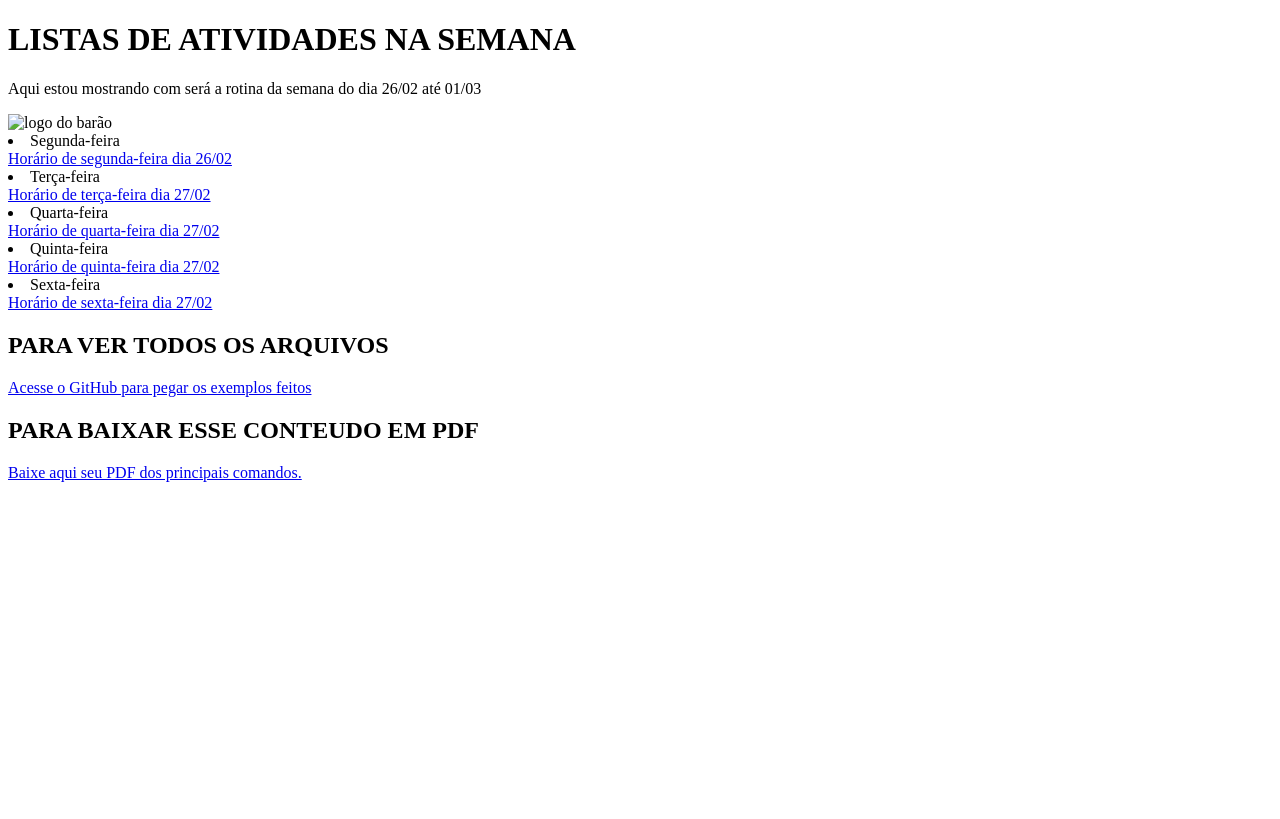
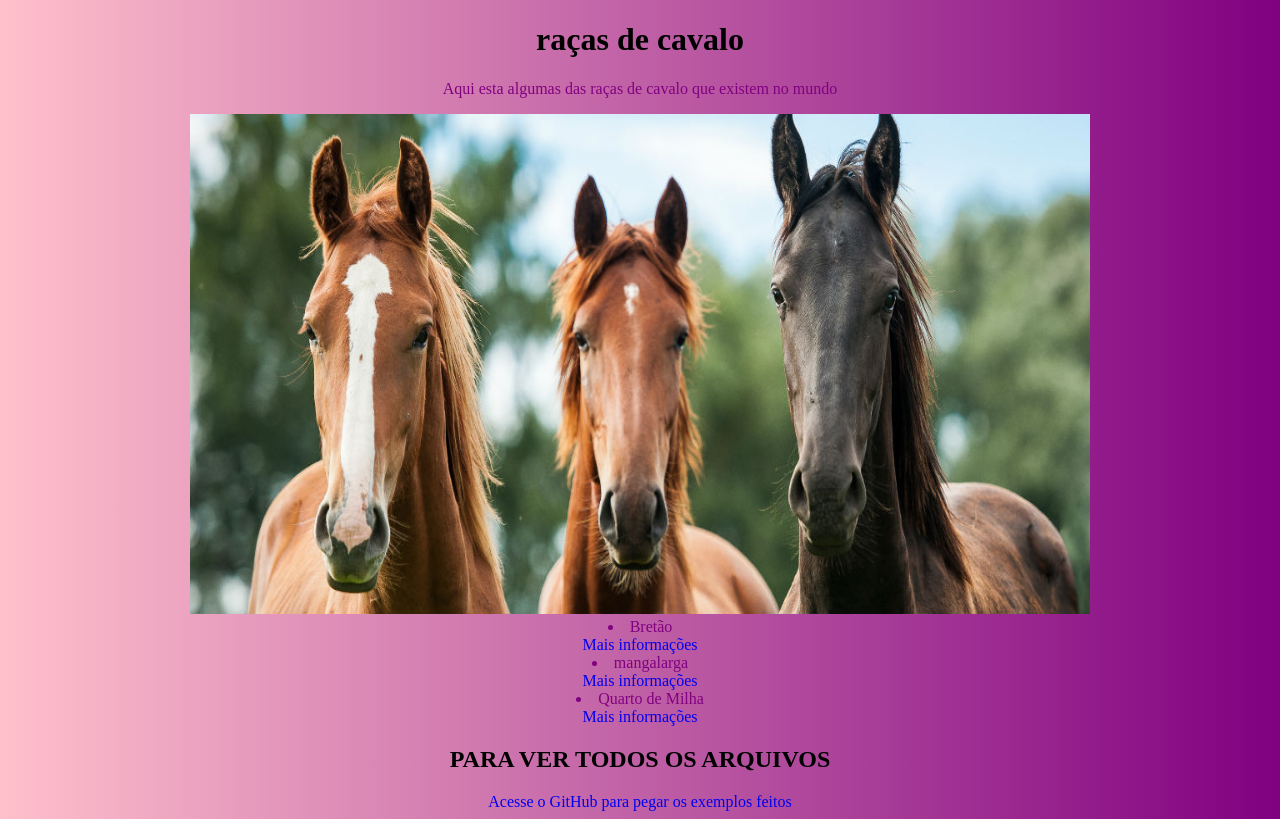
Before and after one commit to emillyzanatto/2024, a plain HTML site: page index.html in a window 1280 px wide. Drawn offline with Linux system fonts and the light colour scheme.

Commit message:
Add files via upload

```diff
--- a/index.html
+++ b/index.html
@@ -3,40 +3,37 @@
 <head>
     <meta charset="UTF-8">
     <meta name="viewport" content="width=device-width, initial-scale=1.0">
-    <link rel="shortcut icon" href="ICONE.ico" type="Aula-03/ICONE"
-    <title></title>
+    <link rel="shortcut icon" href="ICONE.ico" type="Aula-03/ICONE">
+
+    <link rel="stylesheet" href="style.css">
 </head>
 <body>
-    <h1> LISTAS DE ATIVIDADES NA SEMANA</h1>
+    <h1>raças de cavalo</h1>
 
-    <p> Aqui estou mostrando com será a rotina da semana do dia 26/02 até 01/03</p>
+    <p> Aqui esta algumas das raças de cavalo que existem no mundo</p>
+    <div>
+    <img src="racas-de-cavalo.png" width="900" height="500" >
+</div>
 
-    <img src="bara01.png" alt="logo do barão">
+        <li>Bretão</li>
+        <a href="Bretão..html" target="_blank">Mais informações</a>
+
+        <li>mangalarga</li>
+        <a href="mangalarga.html" target="_blank">Mais informações</a>
+
+        <li>Quarto de Milha</li>
+        <a href="Quarto de Milha.html" target="_blank">Mais informações</a>
 
 
-        <li>Segunda-feira</li>
-        <a href="segunda.html" target="_blank">Horário de segunda-feira dia 26/02</a>
 
-        <li>Terça-feira</li>
-        <a href="terca.html" target="_blank">Horário de terça-feira dia 27/02</a>
 
-        <li>Quarta-feira</li>
-        <a href="quarta.html" target="_blank">Horário de quarta-feira dia 27/02</a>
 
-        <li>Quinta-feira</li>
-        <a href="quinta.html" target="_blank">Horário de quinta-feira dia 27/02</a>
-
-        <li>Sexta-feira</li>
-        <a href="sexta.html" target="_blank">Horário de sexta-feira dia 27/02</a>
 
     </ol>
     <h2> PARA VER TODOS OS ARQUIVOS</h2>
-    <a href="https://github.com/rogeriodfreis/HTML-CSS" target="_blank">Acesse o GitHub para pegar os exemplos feitos</a>
+    <a href="https://github.com/felipx06/2024" target="_blank">Acesse o GitHub para pegar os exemplos feitos</a>
 
-    <h2> PARA BAIXAR ESSE CONTEUDO EM PDF</h2>
-    <a href="https://github.com/rogeriodfreis/HTML-CSS/blob/main/COINI.pdf" target="_blank"  download="COINI.pdf" type="aplication/pdf">
-        Baixe aqui seu PDF dos principais comandos.
-    </a>
+
 
 </body>
 </html>
--- /dev/null
+++ b/style.css
@@ -0,0 +1,22 @@
+@charset "utf-8";
+
+body{
+    background-image: linear-gradient(to right, pink, purple);
+    color:purple;
+    font-size: medium;
+    font-family: Baskerville;
+    text-align: center;
+
+}
+
+h1, h2
+{
+    text-decoration: underline none;
+    color: black;
+    text-align: center;
+
+}
+
+a{
+    text-decoration: none;
+}
```
Also changed, not shown: Bretão..html (added, +25 -0 lines), Quarto de Milha.html (added, +26 -0 lines), mangalarga.html (added, +25 -0 lines), cavalo2.png (added), cavalo3.png (added), images.png (added), racas-de-cavalo.png (added), 2 other files.
